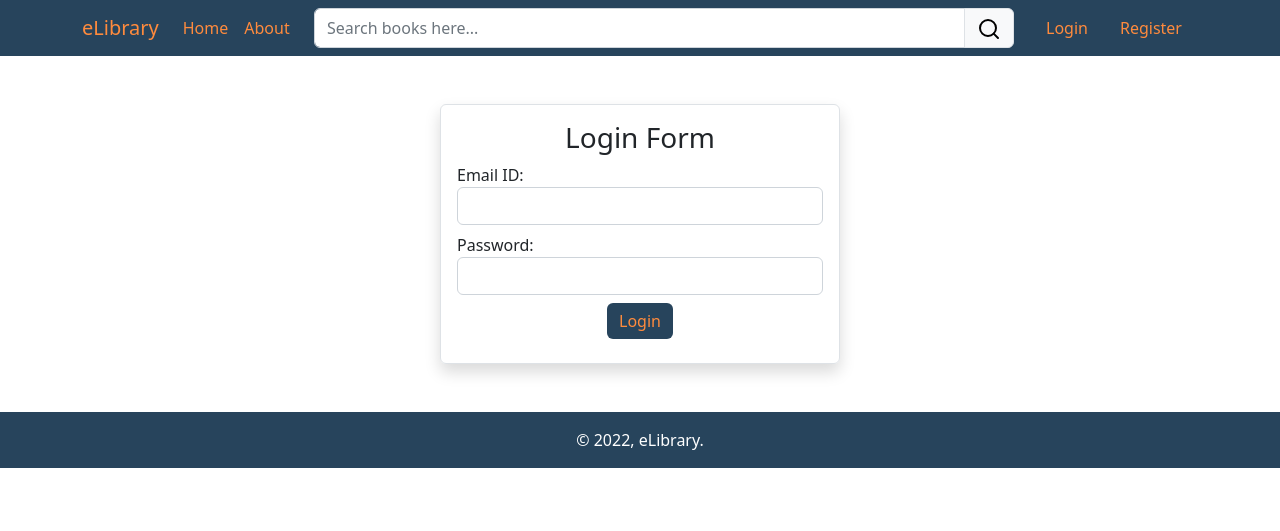
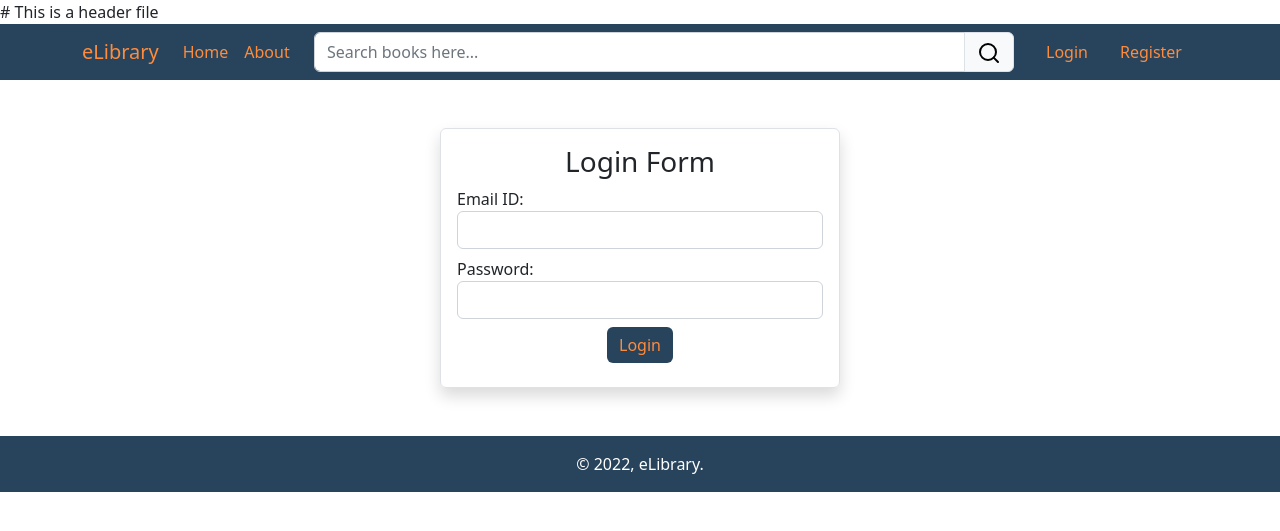
Before and after one commit to muhikhsanm404/elibrarycatalog, a PHP site: page /login.php in a window 1280 px wide. Shown: the top 531 px of the page. Run offline with PHP 8.4, Linux system fonts and the light colour scheme; some libraries are stand-ins or nearby versions.

Commit message:
Update header.php

```diff
--- a/includes/header.php
+++ b/includes/header.php
@@ -1,4 +1,5 @@
 <!DOCTYPE html>
+# This is a header file
 <html>
 <head>
 	<title>eLibrary</title>
```
